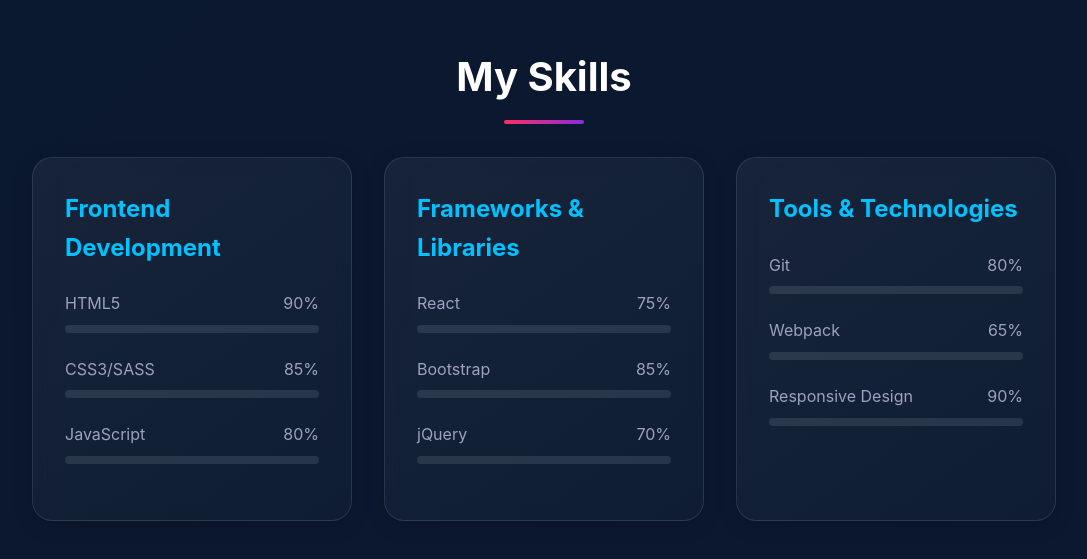
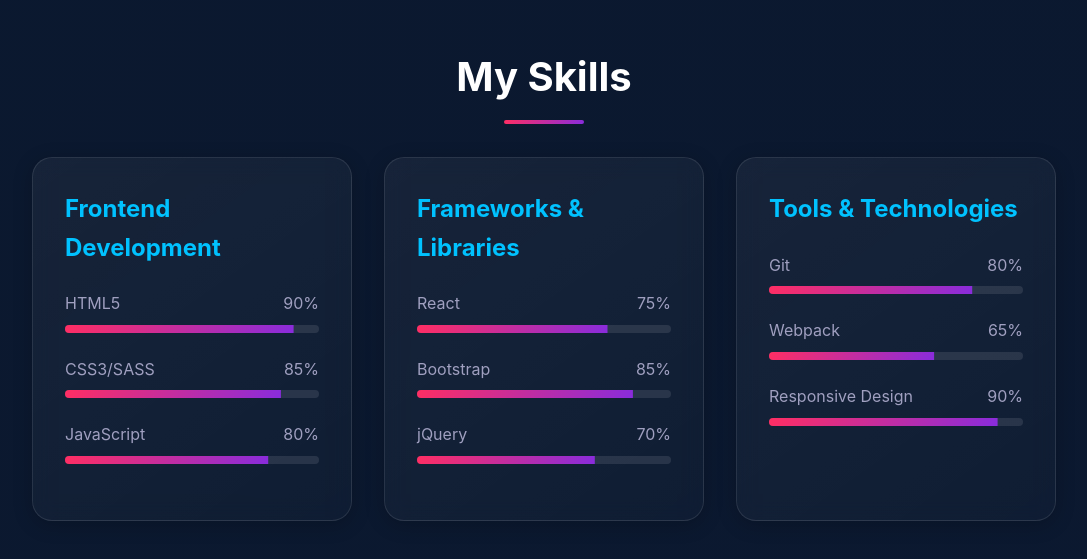
Before and after one commit to ripplechohan/the-dev-diaries, a plain HTML site: page index.html in a window 1280 px wide. Shown: the part 3798-4357 px from the top of the page, without its empty margins (96-1183 px from the left). Drawn offline with Linux system fonts and the light colour scheme.

Commit message:
Update index.html

```diff
--- a/index.html
+++ b/index.html
@@ -778,18 +778,27 @@
 });
 
 // Skills Animation
+// Skill bar animation fix
 const skillBars = document.querySelectorAll('.skill-bar');
 const skillObserver = new IntersectionObserver((entries) => {
     entries.forEach(entry => {
         if (entry.isIntersecting) {
             entry.target.classList.add('visible');
             const fill = entry.target.querySelector('.skill-bar-fill');
+            const percentText = entry.target.querySelector('.skill-bar-title span:last-child').textContent;
             if (fill) {
-                fill.style.transform = `scaleX(${fill.getAttribute('data-progress') || '0'})`;
+                // Extract percentage value from the text (e.g., "90%" -> 0.9)
+                const percentValue = parseFloat(percentText) / 100;
+                // Apply the transform
+                fill.style.transform = `scaleX(${percentValue})`;
             }
         }
     });
-}, observerOptions);
+}, {
+    root: null,
+    rootMargin: '0px',
+    threshold: 0.1
+});
 
 skillBars.forEach(bar => {
     skillObserver.observe(bar);
```
